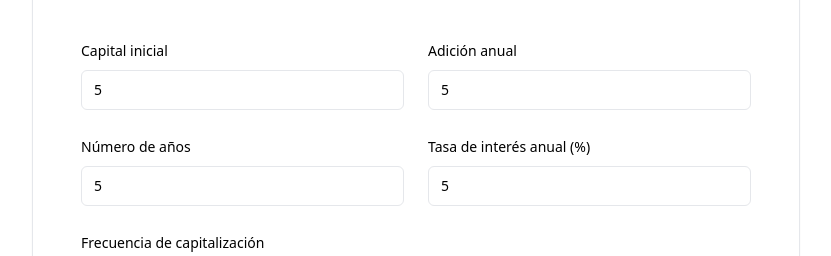
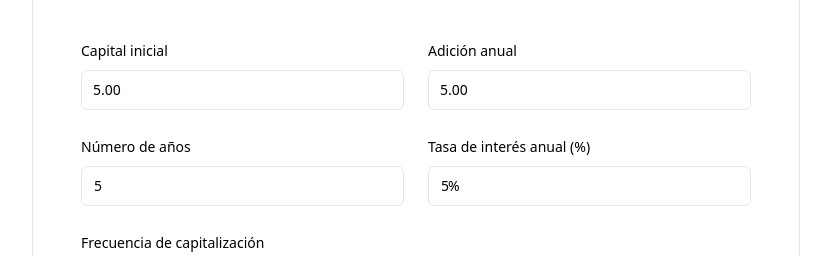
Before and after one commit to luisftime24/calculator, an Angular app: page / in a window 1280 px wide. Both pictures are taken after typing "5", "5", "5", "5" into the empty fields and a click on the button "Calcular". Shown: the part 167-423 px from the top of the page, without its empty margins (224-1055 px from the left). Built offline with nearby package versions, Linux system fonts and the light colour scheme.

Commit message:
Add format values into input sections

```diff
--- a/src/app/app.component.html
+++ b/src/app/app.component.html
@@ -1,13 +1,13 @@
-<div class="min-h-dvh w-screen flex flex-col justify-center items-center overflow-hidden">
+<div
+  class="min-h-dvh w-screen flex flex-col justify-center items-center overflow-hidden"
+>
   <form
     [formGroup]="calculatorForm"
     class="rounded-lg border bg-card shadow-sm w-full max-w-3xl p-6"
     (ngSubmit)="onSubmit()"
   >
     <div class="flex flex-col space-y-1.5 p-6">
-      <h3
-        class="text-2xl font-semibold leading-none tracking-tight"
-      >
+      <h3 class="text-2xl font-semibold leading-none tracking-tight">
         Calculadora de interés compuesto
       </h3>
       <p class="text-sm text-muted-foreground">
@@ -17,34 +17,65 @@
     <div class="p-6 space-y-8">
       <div class="grid grid-cols-1 md:grid-cols-2 gap-6">
         <div class="space-y-2">
-          <label class="text-sm font-medium" for="initial"
+          <label class="text-sm font-medium" for="principal"
             >Capital inicial</label
           >
+          <div class="relative">
             <input
               formControlName="principal"
               type="number"
               inputmode="numeric"
               pattern="[0-9]*"
               class="flex h-10 w-full rounded-md border bg-background px-3 py-2 text-sm"
-            id="initial"
+              id="principal"
               placeholder="Ingresa tu capital inicial"
               min="0"
+              (focus)="principalIsFocus = true"
+              (blur)="principalIsFocus = false"
+              [class.text-transparent]="!principalIsFocus"
             />
+            <div
+              for="principal"
+              (click)="focusInput('principal')"
+              *ngIf="
+                calculatorForm.get('principal')?.value && !principalIsFocus
+              "
+              class="text-sm absolute top-[10px] left-[12px]"
+            >
+              {{ calculatorForm.get("principal")?.value | parseNumber }}
+            </div>
+          </div>
         </div>
         <div class="space-y-2">
-          <label class="text-sm font-medium" for="addition"
+          <label class="text-sm font-medium" for="annualAddition"
             >Adición anual</label
           >
+          <div class="relative">
             <input
               formControlName="annualAddition"
               type="number"
               inputmode="numeric"
               pattern="[0-9]*"
               class="flex h-10 w-full rounded-md border bg-background px-3 py-2 text-sm"
-            id="addition"
+              id="annualAddition"
               placeholder="Ingresa tu adición anual"
               min="0"
+              (focus)="annualAdditionIsFocus = true"
+              (blur)="annualAdditionIsFocus = false"
+              [class.text-transparent]="!annualAdditionIsFocus"
             />
+            <div
+              for="annualAddition"
+              (click)="focusInput('annualAddition')"
+              *ngIf="
+                calculatorForm.get('annualAddition')?.value &&
+                !annualAdditionIsFocus
+              "
+              class="text-sm absolute top-[10px] left-[12px]"
+            >
+              {{ calculatorForm.get("annualAddition")?.value | parseNumber }}
+            </div>
+          </div>
         </div>
         <div class="space-y-2">
           <label class="text-sm font-medium" for="years">Número de años</label>
@@ -60,20 +91,30 @@
           />
         </div>
         <div class="space-y-2">
-          <label class="text-sm font-medium" for="rate"
+          <label class="text-sm font-medium" for="interestRate"
             >Tasa de interés anual (%)</label
           >
+          <div class="relative">
             <input
               formControlName="interestRate"
               type="number"
               inputmode="numeric"
               pattern="[0-9]*"
               class="flex h-10 w-full rounded-md border bg-background px-3 py-2 text-sm"
-            id="rate"
+              id="interestRate"
               placeholder="Ingresa tu tasa de interés anual"
               min="0"
-            step="0.1"
             />
+            <div
+              for="interestRate"
+              (click)="focusInput('interestRate')"
+              *ngIf="calculatorForm.get('interestRate')?.value"
+              class="text-sm text-transparent absolute top-[10px] left-[12px]"
+            >
+              {{ calculatorForm.get("interestRate")?.value
+              }}<span class="text-black">%</span>
+            </div>
+          </div>
         </div>
         <div class="space-y-2">
           <label class="text-sm font-medium" for="frequency"
@@ -111,7 +152,9 @@
       <div class="border-t border-gray-200 dark:border-gray-800 w-full py-8">
         <div class="grid grid-cols-2 items-center gap-4">
           <div class="text-xl font-medium">Valor futuro</div>
-          <div class="text-2xl font-bold text-right">${{ futuredValue | parseNumber }}</div>
+          <div class="text-2xl font-bold text-right">
+            ${{ futuredValue | parseNumber }}
+          </div>
         </div>
       </div>
     </div>
--- a/src/app/app.component.ts
+++ b/src/app/app.component.ts
@@ -17,6 +17,10 @@ export class AppComponent implements OnInit {
     { value: 'quarterly', label: 'Trimestral', times: 4 },
     { value: 'monthly', label: 'Mensual', times: 12 },
   ];
+
+  principalIsFocus: boolean = false;
+  annualAdditionIsFocus: boolean = false;
+  interestRateIsFocus: boolean = false;
 
   constructor(private fb: FormBuilder) {}
 
@@ -52,6 +56,11 @@ export class AppComponent implements OnInit {
     }
   }
 
+  public focusInput(id: string): void {
+    const inputElement = document.getElementById(id)!;
+    inputElement.focus();
+  }
+
   public resetValues(): void {
     this.calculatorForm.reset({
       compoundTimes: 'annually',
--- a/src/app/parseNumber.pipe.ts
+++ b/src/app/parseNumber.pipe.ts
@@ -15,7 +15,7 @@ export class ParseNumberPipe implements PipeTransform {
     // Separa la parte entera de la parte decimal
     const parts = stringValue.split('.');
     const integerPart = parts[0];
-    const decimalPart = parts.length > 1 ? '.' + parts[1] : '';
+    const decimalPart = parts.length > 1 ? '.' + parts[1] : '.00';
 
     // Agrega comas como separadores de miles
     const formattedIntegerPart = integerPart.replace(/\B(?=(\d{3})+(?!\d))/g, ',');
```
Lines whose indentation alone changed are shown as unchanged.
